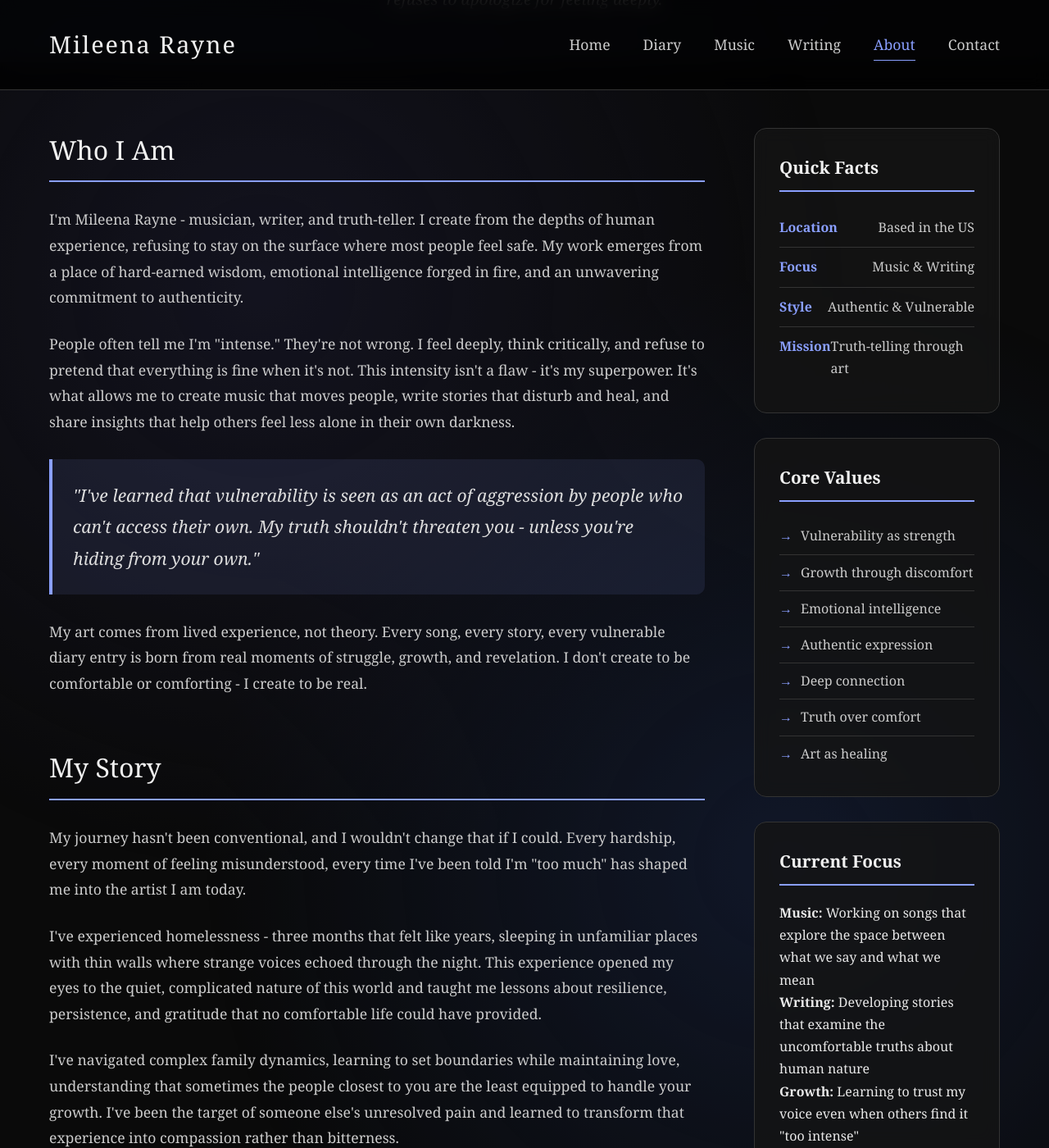
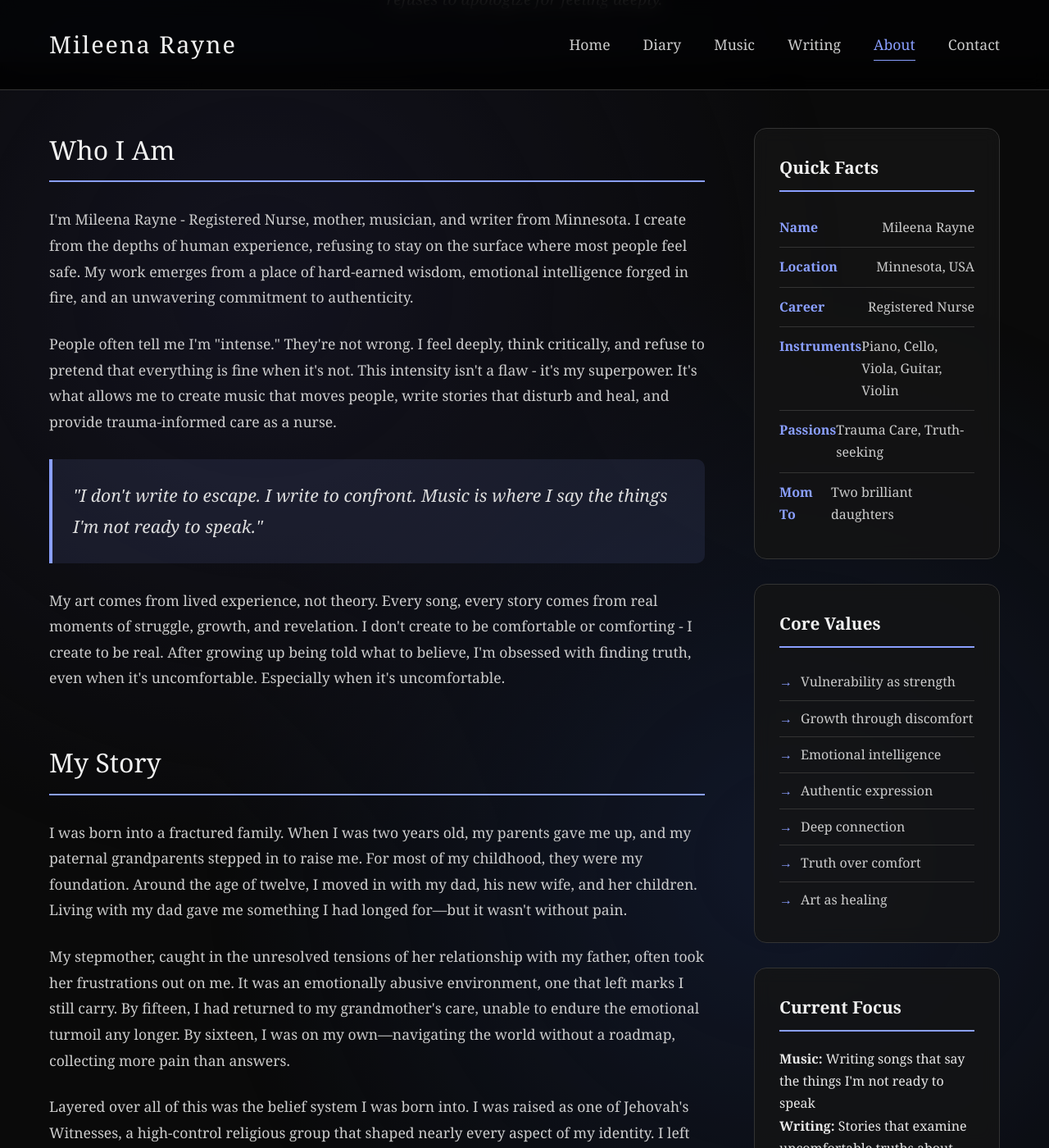
Before and after one commit to Mileena28/Mileena28.github.io, a Jekyll site: the page built from about.html, in a window 1280 px wide and 1400 px high, scrolled down 421 px. Shown: the whole window at 82% size. Built offline with Jekyll 4.4.1, drawn with Linux system fonts in a browser that asks for light colours; some of the changed text lies outside the part shown.

Commit message:
Update about.html

```diff
--- a/about.html
+++ b/about.html
@@ -101,6 +101,56 @@
         color: #8a9fff;
         font-weight: 600;
         margin-bottom: 8px;
+    }
+
+    .favorites-grid {
+        display: grid;
+        grid-template-columns: 1fr 1fr;
+        gap: 30px;
+        margin: 30px 0;
+    }
+
+    .favorites-category {
+        background: rgba(20, 20, 20, 0.6);
+        border: 1px solid #333;
+        border-radius: 10px;
+        padding: 20px;
+    }
+
+    .favorites-title {
+        color: #8a9fff;
+        font-weight: 600;
+        margin-bottom: 15px;
+        font-size: 1.1em;
+    }
+
+    .favorites-list {
+        color: #ccc;
+        font-size: 0.95em;
+        line-height: 1.6;
+    }
+
+    .dream-list {
+        list-style: none;
+        padding: 0;
+    }
+
+    .dream-list li {
+        color: #ccc;
+        padding: 12px 0;
+        border-bottom: 1px solid #333;
+        font-style: italic;
+    }
+
+    .dream-list li:last-child {
+        border-bottom: none;
+    }
+
+    .dream-list li::before {
+        content: '→';
+        color: #8a9fff;
+        margin-right: 15px;
+        font-style: normal;
     }
 
     /* Sidebar */
@@ -269,6 +319,10 @@
             text-align: left;
             font-size: 1.2em;
         }
+
+        .favorites-grid {
+            grid-template-columns: 1fr;
+        }
     }
 
     @media (max-width: 768px) {
@@ -304,15 +358,15 @@
                 <section class="section">
                     <h2 class="section-title">Who I Am</h2>
                     <div class="section-content">
-                        <p>I'm Mileena Rayne - musician, writer, and truth-teller. I create from the depths of human experience, refusing to stay on the surface where most people feel safe. My work emerges from a place of hard-earned wisdom, emotional intelligence forged in fire, and an unwavering commitment to authenticity.</p>
+                        <p>I'm Mileena Rayne - Registered Nurse, mother, musician, and writer from Minnesota. I create from the depths of human experience, refusing to stay on the surface where most people feel safe. My work emerges from a place of hard-earned wisdom, emotional intelligence forged in fire, and an unwavering commitment to authenticity.</p>
 
-                        <p>People often tell me I'm "intense." They're not wrong. I feel deeply, think critically, and refuse to pretend that everything is fine when it's not. This intensity isn't a flaw - it's my superpower. It's what allows me to create music that moves people, write stories that disturb and heal, and share insights that help others feel less alone in their own darkness.</p>
+                        <p>People often tell me I'm "intense." They're not wrong. I feel deeply, think critically, and refuse to pretend that everything is fine when it's not. This intensity isn't a flaw - it's my superpower. It's what allows me to create music that moves people, write stories that disturb and heal, and provide trauma-informed care as a nurse.</p>
 
                         <div class="highlight-quote">
-                            "I've learned that vulnerability is seen as an act of aggression by people who can't access their own. My truth shouldn't threaten you - unless you're hiding from your own."
+                            "I don't write to escape. I write to confront. Music is where I say the things I'm not ready to speak."
                         </div>
 
-                        <p>My art comes from lived experience, not theory. Every song, every story, every vulnerable diary entry is born from real moments of struggle, growth, and revelation. I don't create to be comfortable or comforting - I create to be real.</p>
+                        <p>My art comes from lived experience, not theory. Every song, every story comes from real moments of struggle, growth, and revelation. I don't create to be comfortable or comforting - I create to be real. After growing up being told what to believe, I'm obsessed with finding truth, even when it's uncomfortable. Especially when it's uncomfortable.</p>
                     </div>
                 </section>
 
@@ -320,13 +374,66 @@
                 <section class="section">
                     <h2 class="section-title">My Story</h2>
                     <div class="section-content">
-                        <p>My journey hasn't been conventional, and I wouldn't change that if I could. Every hardship, every moment of feeling misunderstood, every time I've been told I'm "too much" has shaped me into the artist I am today.</p>
+                        <p>I was born into a fractured family. When I was two years old, my parents gave me up, and my paternal grandparents stepped in to raise me. For most of my childhood, they were my foundation. Around the age of twelve, I moved in with my dad, his new wife, and her children. Living with my dad gave me something I had longed for—but it wasn't without pain.</p>
 
-                        <p>I've experienced homelessness - three months that felt like years, sleeping in unfamiliar places with thin walls where strange voices echoed through the night. This experience opened my eyes to the quiet, complicated nature of this world and taught me lessons about resilience, persistence, and gratitude that no comfortable life could have provided.</p>
+                        <p>My stepmother, caught in the unresolved tensions of her relationship with my father, often took her frustrations out on me. It was an emotionally abusive environment, one that left marks I still carry. By fifteen, I had returned to my grandmother's care, unable to endure the emotional turmoil any longer. By sixteen, I was on my own—navigating the world without a roadmap, collecting more pain than answers.</p>
 
-                        <p>I've navigated complex family dynamics, learning to set boundaries while maintaining love, understanding that sometimes the people closest to you are the least equipped to handle your growth. I've been the target of someone else's unresolved pain and learned to transform that experience into compassion rather than bitterness.</p>
+                        <p>Layered over all of this was the belief system I was born into. I was raised as one of Jehovah's Witnesses, a high-control religious group that shaped nearly every aspect of my identity. I left at eighteen, and that decision shattered everything I thought I knew. My entire worldview unraveled. I had to start from nothing—searching, questioning, aching for what was real.</p>
 
-                        <p>Through it all, I've developed what some call emotional intelligence - though I prefer to think of it as emotional fluency. I can navigate the depths of human feeling because I've been forced to. I can articulate complex emotions because I've had to survive them.</p>
+                        <p>That unraveling became the root of my obsession with truth, even when it's uncomfortable. I didn't begin writing or making music until nearly thirty. But once I did, it became clear that everything I create comes from the life I've lived. Every song, every story, is stitched with memory, survival, and scars that never quite healed.</p>
+
+                        <p>Today, I'm a Registered Nurse and a mother to two incredible daughters. I'm passionate about trauma-informed care and dream of becoming a SANE nurse, a policy advocate, and an expert witness for survivors of abuse. I've learned the importance of speaking up, especially after being taught for so long to stay silent.</p>
+                    </div>
+                </section>
+
+                <!-- Things That Shaped Me -->
+                <section class="section">
+                    <h2 class="section-title">Things That Shaped Me</h2>
+                    <div class="section-content">
+                        <p>Growing up, I found solace in stories and music. I learned piano, cello, viola, and guitar, and more recently started dabbling with violin. When the real world felt unsafe, I escaped into books and games where I could be someone else, somewhere else.</p>
+
+                        <div class="favorites-grid">
+                            <div class="favorites-category">
+                                <div class="favorites-title">Books That Raised Me</div>
+                                <div class="favorites-list">
+                                    <em>Eragon</em> series - because dragons understand being different<br>
+                                    <em>Inkheart</em> series - stories should be powerful enough to pull you in<br>
+                                    <em>Kira-Kira</em> - beauty exists even in broken places<br>
+                                    <em>Chronicles of Narnia</em> - sometimes you have to leave everything you know
+                                </div>
+                            </div>
+
+                            <div class="favorites-category">
+                                <div class="favorites-title">Games That Saved Me</div>
+                                <div class="favorites-list">
+                                    <em>EverQuest Online Adventures</em> - the world I built online felt safer<br>
+                                    <em>Final Fantasy Online</em> - community in virtual spaces<br>
+                                    <em>Skyrim</em> - because being a bard wandering ancient forests still haunts my soul<br>
+                                    <em>Elder Scrolls Online</em> & <em>Ark</em> - building something from nothing
+                                </div>
+                            </div>
+                        </div>
+
+                        <p>These weren't just entertainment - they were survival tools. They taught me that stories matter, that other worlds exist, and that sometimes the truest version of yourself is the one you become when no one else is watching.</p>
+                    </div>
+                </section>
+
+                <!-- My Dreams -->
+                <section class="section">
+                    <h2 class="section-title">Where I'm Headed</h2>
+                    <div class="section-content">
+                        <p>My passion for trauma-informed care drives everything I do. I dream of becoming a SANE (Sexual Assault Nurse Examiner), standing in courtrooms speaking for survivors who can't, changing policy that keeps people silent, and teaching trauma-informed care as the standard, not the exception.</p>
+
+                        <div class="highlight-quote">
+                            "In another life, I might have been a scholar at the Hollow Spire, cataloging divine myths. But in this one, I'm cataloging human stories - and fighting for the ones who need their voices heard."
+                        </div>
+
+                        <ul class="dream-list">
+                            <li>One day, I hope to stand in a courtroom and speak for survivors who can't</li>
+                            <li>To change policy that keeps people silent</li>
+                            <li>To teach trauma-informed care as the standard, not the exception</li>
+                            <li>Until then—I'm writing stories, writing songs, saying the things no one else will</li>
+                        </ul>
                     </div>
                 </section>
 
@@ -338,42 +445,22 @@
 
                         <ul class="philosophy-list">
                             <li>
-                                <div class="philosophy-title">Authenticity Over Performance</div>
-                                <div>I'd rather share one vulnerable truth than a thousand perfect lies. Real connection happens when we stop performing and start being.</div>
+                                <div class="philosophy-title">Truth Over Comfort</div>
+                                <div>I don't sugarcoat pain—I translate it. My truth isn't pretty, but it's honest.</div>
                             </li>
                             <li>
-                                <div class="philosophy-title">Depth Over Surface</div>
-                                <div>Small talk is for small minds. I'm interested in the conversations that matter, the questions that challenge, the connections that change us.</div>
+                                <div class="philosophy-title">Vulnerability as Strength</div>
+                                <div>I've always been willing to set aside my pride and say the things most people wouldn't dare say out loud.</div>
                             </li>
                             <li>
-                                <div class="philosophy-title">Growth Through Discomfort</div>
-                                <div>Comfort is the enemy of growth. I actively seek the experiences that challenge me, even when - especially when - they make me uncomfortable.</div>
+                                <div class="philosophy-title">Emotional Intelligence as Survival</div>
+                                <div>Understanding emotions isn't a luxury—it's how you navigate a complex world with grace and wisdom.</div>
                             </li>
                             <li>
                                 <div class="philosophy-title">Art as Truth-Telling</div>
-                                <div>Art should disturb the comfortable and comfort the disturbed. If my work doesn't make someone feel something real, I'm not doing my job.</div>
-                            </li>
-                            <li>
-                                <div class="philosophy-title">Emotional Intelligence as Survival</div>
-                                <div>Understanding emotions - your own and others' - isn't a luxury. It's a necessity for navigating a complex world with grace and wisdom.</div>
+                                <div>If my work doesn't make someone feel something real, I'm not doing my job. Comfort doesn't create change or awareness.</div>
                             </li>
                         </ul>
-                    </div>
-                </section>
-
-                <!-- My Work -->
-                <section class="section">
-                    <h2 class="section-title">My Creative Approach</h2>
-                    <div class="section-content">
-                        <p>My music comes from the spaces between words - the emotions we feel but can't quite articulate. I write melodies for the moments when language fails us, harmonies for the contradictions we carry, rhythms for the heartbeats of real life.</p>
-
-                        <p>My writing explores the uncomfortable truths we'd rather avoid. I'll write scenes that make me physically uncomfortable if they serve a greater truth. I believe in the power of literature to force us to confront realities we'd rather ignore.</p>
-
-                        <p>My diary entries are where I process the raw material of existence. These aren't polished thoughts - they're real-time attempts to make sense of a complex world. They're vulnerable, sometimes messy, always honest.</p>
-
-                        <div class="highlight-quote">
-                            "Comfort doesn't create change or awareness. Sometimes art needs to disturb us into consciousness."
-                        </div>
                     </div>
                 </section>
 
@@ -387,20 +474,28 @@
                     <h3 class="sidebar-title">Quick Facts</h3>
                     <ul class="quick-facts">
                         <li>
-                            <span class="fact-label">Location</span>
-                            <span class="fact-value">Based in the US</span>
+                            <span class="fact-label">Name</span>
+                            <span class="fact-value">Mileena Rayne</span>
                         </li>
                         <li>
-                            <span class="fact-label">Focus</span>
-                            <span class="fact-value">Music & Writing</span>
+                            <span class="fact-label">Location</span>
+                            <span class="fact-value">Minnesota, USA</span>
                         </li>
                         <li>
-                            <span class="fact-label">Style</span>
-                            <span class="fact-value">Authentic & Vulnerable</span>
+                            <span class="fact-label">Career</span>
+                            <span class="fact-value">Registered Nurse</span>
                         </li>
                         <li>
-                            <span class="fact-label">Mission</span>
-                            <span class="fact-value">Truth-telling through art</span>
+                            <span class="fact-label">Instruments</span>
+                            <span class="fact-value">Piano, Cello, Viola, Guitar, Violin</span>
+                        </li>
+                        <li>
+                            <span class="fact-label">Passions</span>
+                            <span class="fact-value">Trauma Care, Truth-seeking</span>
+                        </li>
+                        <li>
+                            <span class="fact-label">Mom To</span>
+                            <span class="fact-value">Two brilliant daughters</span>
                         </li>
                     </ul>
                 </div>
@@ -423,8 +518,9 @@
                 <div class="sidebar-section">
                     <h3 class="sidebar-title">Current Focus</h3>
                     <div class="sidebar-content">
-                        <p><strong>Music:</strong> Working on songs that explore the space between what we say and what we mean</p>
-                        <p><strong>Writing:</strong> Developing stories that examine the uncomfortable truths about human nature</p>
+                        <p><strong>Music:</strong> Writing songs that say the things I'm not ready to speak</p>
+                        <p><strong>Writing:</strong> Stories that examine uncomfortable truths about human nature</p>
+                        <p><strong>Nursing:</strong> Working toward becoming a SANE nurse and policy advocate</p>
                         <p><strong>Growth:</strong> Learning to trust my voice even when others find it "too intense"</p>
                     </div>
                 </div>
@@ -440,34 +536,42 @@
         <h2 class="section-title" style="text-align: center; margin-bottom: 60px;">My Journey</h2>
         <div class="timeline">
             <div class="timeline-item">
-                <div class="timeline-year">Early Years</div>
+                <div class="timeline-year">Age 2</div>
                 <div class="timeline-content">
-                    <h3>Learning to Navigate Complexity</h3>
-                    <p>Growing up in a complex family dynamic, I learned early that survival sometimes means developing emotional intelligence beyond your years. These experiences, while difficult, became the foundation for my understanding of human nature and resilience.</p>
+                    <h3>The Beginning</h3>
+                    <p>My parents gave me up, and my paternal grandparents became my foundation. Learning early that family isn't always blood, and love sometimes comes from unexpected places.</p>
                 </div>
             </div>
 
             <div class="timeline-item">
-                <div class="timeline-year">2022</div>
+                <div class="timeline-year">Age 12-15</div>
                 <div class="timeline-content">
-                    <h3>The Perfect Storm</h3>
-                    <p>Experienced homelessness for three months - a period that completely shifted my perspective on vulnerability, community, and what really matters. This experience became the crucible for much of my artistic work and philosophy.</p>
+                    <h3>Learning About Pain</h3>
+                    <p>Moved in with my dad and stepmother. While I got something I had longed for, I also learned about emotional abuse and the complexity of family dynamics. Developed survival skills I still use today.</p>
                 </div>
             </div>
 
             <div class="timeline-item">
-                <div class="timeline-year">2023-2024</div>
+                <div class="timeline-year">Age 18</div>
                 <div class="timeline-content">
-                    <h3>Rebuilding and Creating</h3>
-                    <p>Used the lessons learned from hardship to fuel my creative work. Began writing more vulnerably, creating music from authentic emotion, and developing my voice as an artist unafraid of depth and complexity.</p>
+                    <h3>Breaking Free</h3>
+                    <p>Left Jehovah's Witnesses, shattering my entire worldview. Had to rebuild everything I thought I knew about truth, relationships, and meaning. This became the foundation of my obsession with authentic truth.</p>
                 </div>
             </div>
 
             <div class="timeline-item">
-                <div class="timeline-year">2025</div>
+                <div class="timeline-year">Nearly 30</div>
                 <div class="timeline-content">
                     <h3>Finding My Voice</h3>
-                    <p>Fully embracing my identity as an artist who refuses to apologize for intensity, depth, or emotional intelligence. Building a platform where vulnerability is strength and authenticity is non-negotiable.</p>
+                    <p>Started writing and making music, finally having processed enough to transform pain into art. Discovered that everything I create comes from the life I've lived.</p>
+                </div>
+            </div>
+
+            <div class="timeline-item">
+                <div class="timeline-year">Present</div>
+                <div class="timeline-content">
+                    <h3>Building Something Real</h3>
+                    <p>Working as a Registered Nurse, raising two daughters, and pursuing my dream of becoming a SANE nurse. Using my voice to speak for those who can't, and creating art that refuses to look away from hard truths.</p>
                 </div>
             </div>
         </div>
```
